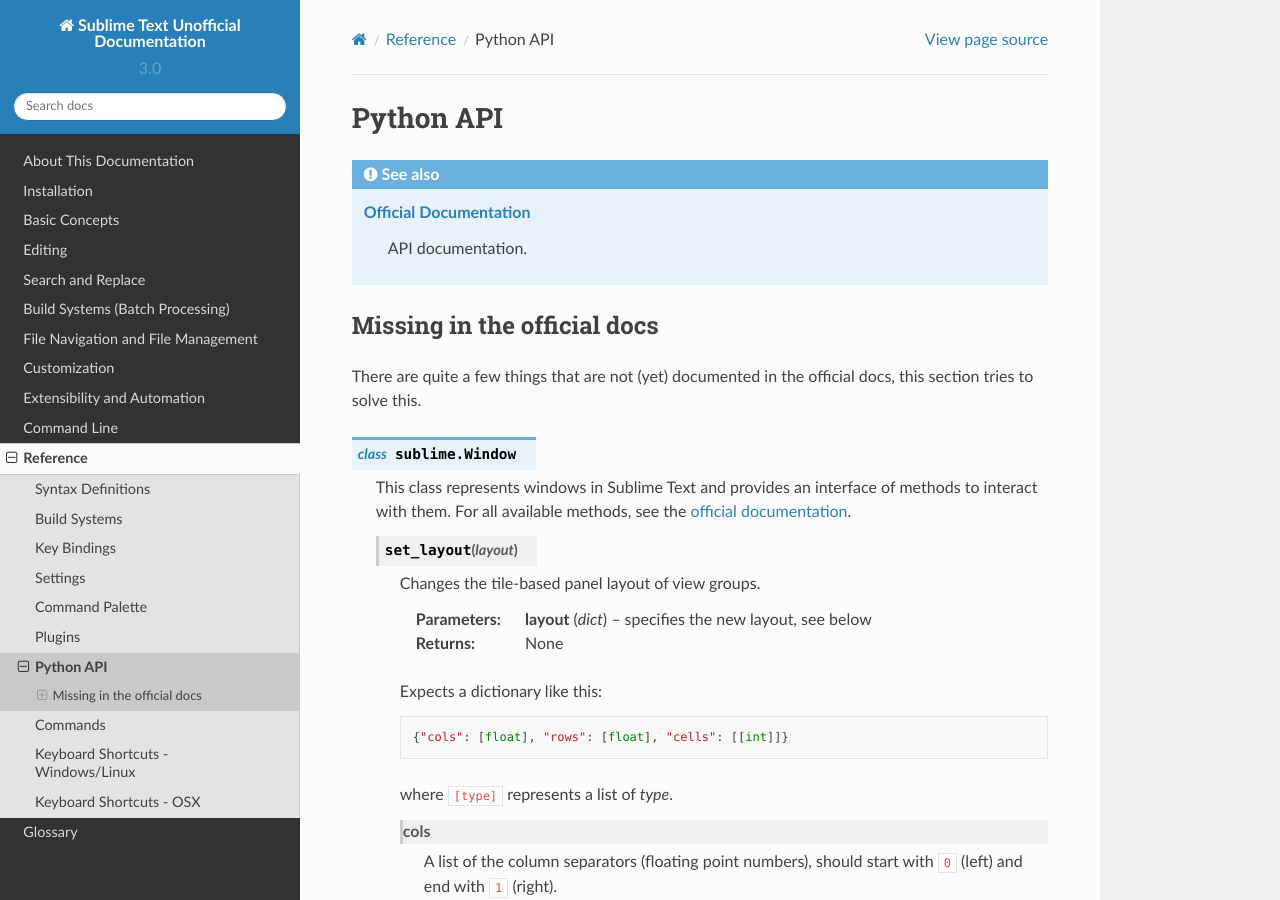
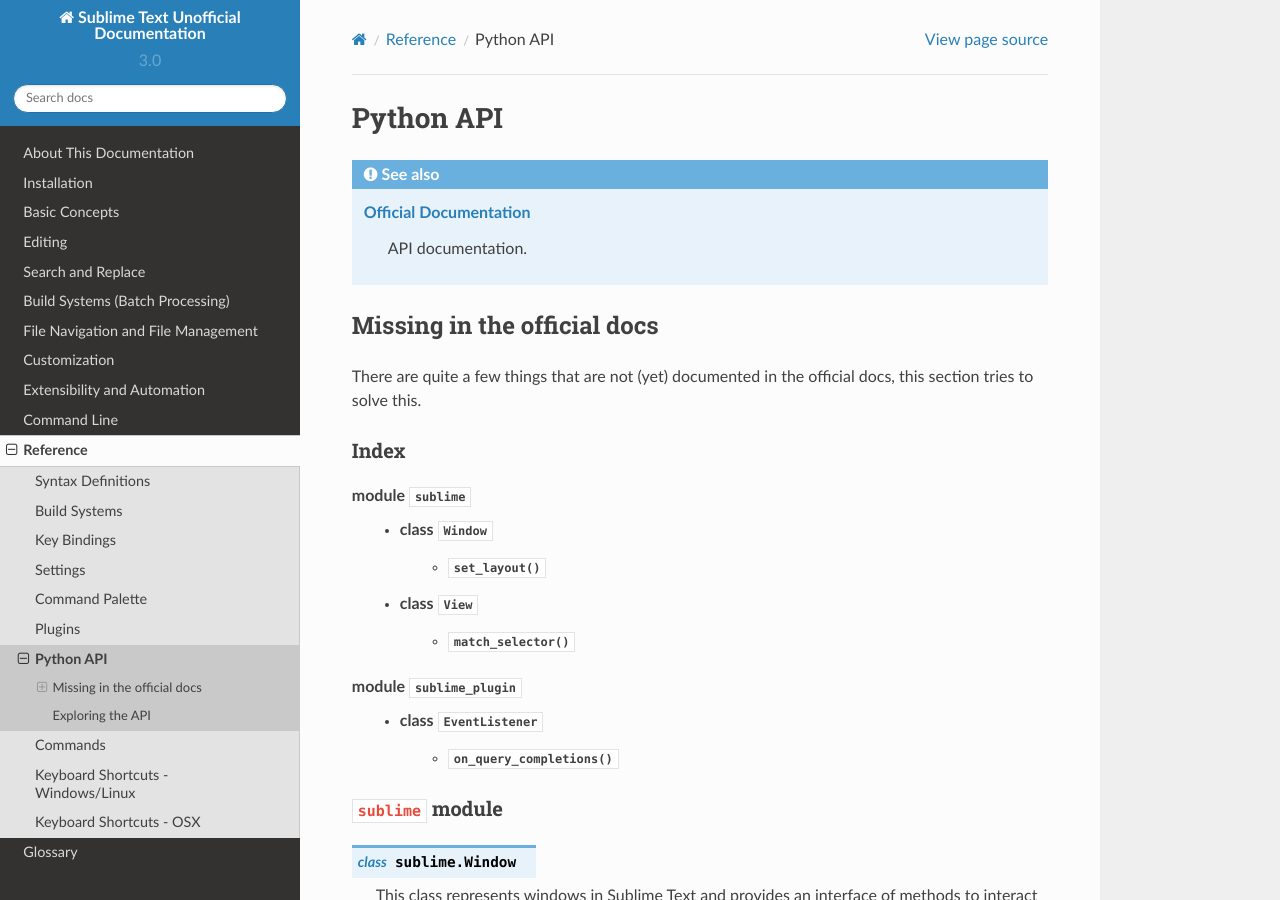
Before and after one commit to guillermooo/sublime-undocs, a Sphinx documentation site: the page built from source/reference/api.rst, in a window 1280 px wide and 900 px high. Built offline with Sphinx 7.4.7 and the Read the Docs theme 2.0.0, drawn with Linux system fonts in a browser that asks for light colours.

Commit message:
[2to3port] Add a simple index for the API docs
Reuses: 54bfe369cb97424ff4ea06d12ec8408422ceca42

```diff
--- a/source/reference/api.rst
+++ b/source/reference/api.rst
@@ -11,10 +11,33 @@
 
 
 Missing in the official docs
-----------------------------
+****************************
 
 There are quite a few things that are not (yet) documented in the official docs,
 this section tries to solve this.
+
+
+Index
+-----
+
+.. XXX It would be very nice if this could've been automatically generated but I
+.. couldn't find a way and nobody was able to help me out. I AM DISAPPOINT! - FF
+
+.. py:currentmodule:: sublime
+
+module :py:mod:`sublime`
+    - class :py:class:`Window`
+        * :py:meth:`~Window.set_layout`
+    - class :py:class:`View`
+        * :py:meth:`~View.match_selector`
+
+.. py:currentmodule:: sublime_plugin
+
+module :py:mod:`sublime_plugin`
+    - class :py:class:`EventListener`
+        * :py:meth:`~EventListener.on_query_completions`
+
+
 
 
 .. #############################################################################
@@ -22,6 +45,11 @@
 .. #############################################################################
 
 .. py:module:: sublime
+
+
+``sublime`` module
+------------------
+
 
 .. py:class:: Window
 
@@ -134,6 +162,10 @@
 
 .. py:module:: sublime_plugin
 
+
+``sublime_plugin`` module
+-------------------------
+
 .. py:class:: EventListener
 
     .. py:method:: on_query_completions(view, prefix, locations)
```
